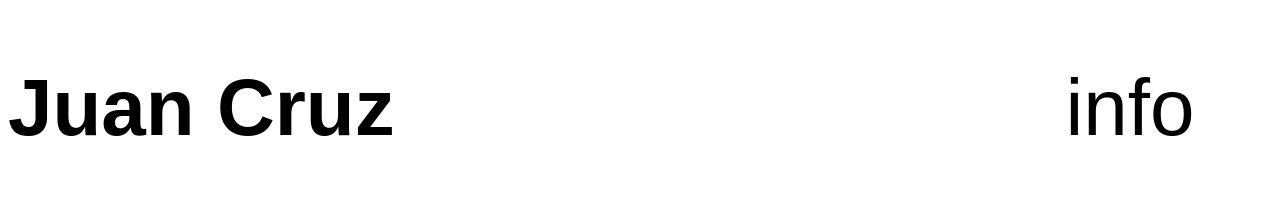
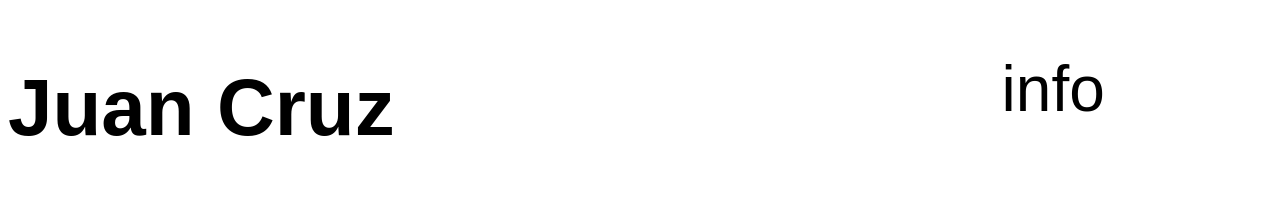
Before and after one commit to adrian-andrada-lockmann/juan-cruz-web, an Angular app: page / in a window 1280 px wide. Shown: the top 205 px of the page. Built offline with nearby package versions, Linux system fonts and the light colour scheme; grey boxes are pictures that could not be loaded; a web font is replaced by a local one.

Commit message:
update info.component

```diff
--- a/src/app/header/info/info.component.css
+++ b/src/app/header/info/info.component.css
@@ -8,10 +8,16 @@
     justify-content: center;
     align-items: center;
     font-family: Arial;
-    font-size: 80px;
+    font-size: 5vw;
     color: black;
-    top: 59px;
-    margin-left: 82vw;
+    top: 6.15vh;
+    margin-left: 77vw;
+}
+
+@media (max-width: 1024px) {
+    .info button {
+        font-size: 6.15;
+    }
 }
 
 
@@ -25,19 +31,27 @@
     height: 150%;
     z-index: 2;
     display: flex;
-    justify-content: right;
-    align-items:center;
-    text-align: end;
-
-}
+    justify-content: end;
+    align-items:normal;
+    }
 
 .info-modal button {
     position: absolute;
-    right: 2vw;
-    top: 300px;
+    right: 5vw;
+    top: 100px;
     color: black;
     font-family: "Gruppo", Arial;
     font-size: 150px;
     background-color: transparent;
     border-color: transparent;
 }
+
+
+.info-modal h2 {
+    position: absolute;
+    top: 20px;
+    margin: 400px 50px;
+    background-color: blue;
+    text-align: end;
+
+}
```
